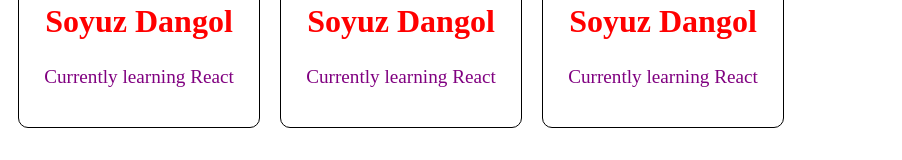
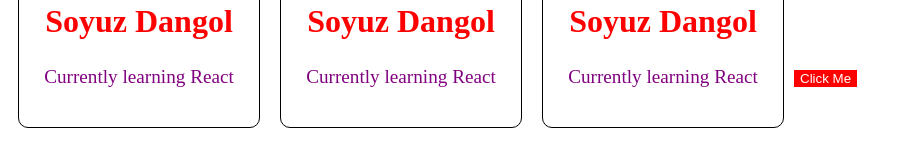
Before and after one commit to SoyuzDangol55/React, a React (Vite) app in the folder Day-2/: page / in a window 1280 px wide. Shown: the part 167-327 px from the top of the page, without its empty margins (0-902 px from the left). Built offline with nearby package versions, Linux system fonts and the light colour scheme.

Commit message:
Style:Add Inline CSS on Button

```diff
--- a/Day-2/src/App.jsx
+++ b/Day-2/src/App.jsx
@@ -1,5 +1,5 @@
 import Card from './Card.jsx'
-
+import { Button } from './Button.jsx';
 
 function App() {
 return(
@@ -7,6 +7,7 @@
   <Card/>
   <Card/>
   <Card/>
+  <Button/>
   </>
 );
 }
--- /dev/null
+++ b/Day-2/src/Button.jsx
@@ -0,0 +1,15 @@
+function Button(){
+    //internal CSS
+     const style = {
+        backgroundColor:"red",
+        color:"white",
+        paddding:"50px",
+        border:"none",
+        cursor:"pointer",
+        }
+ return(
+    <button style={style}>Click Me</button>
+ );
+}
+
+export {Button};
```
